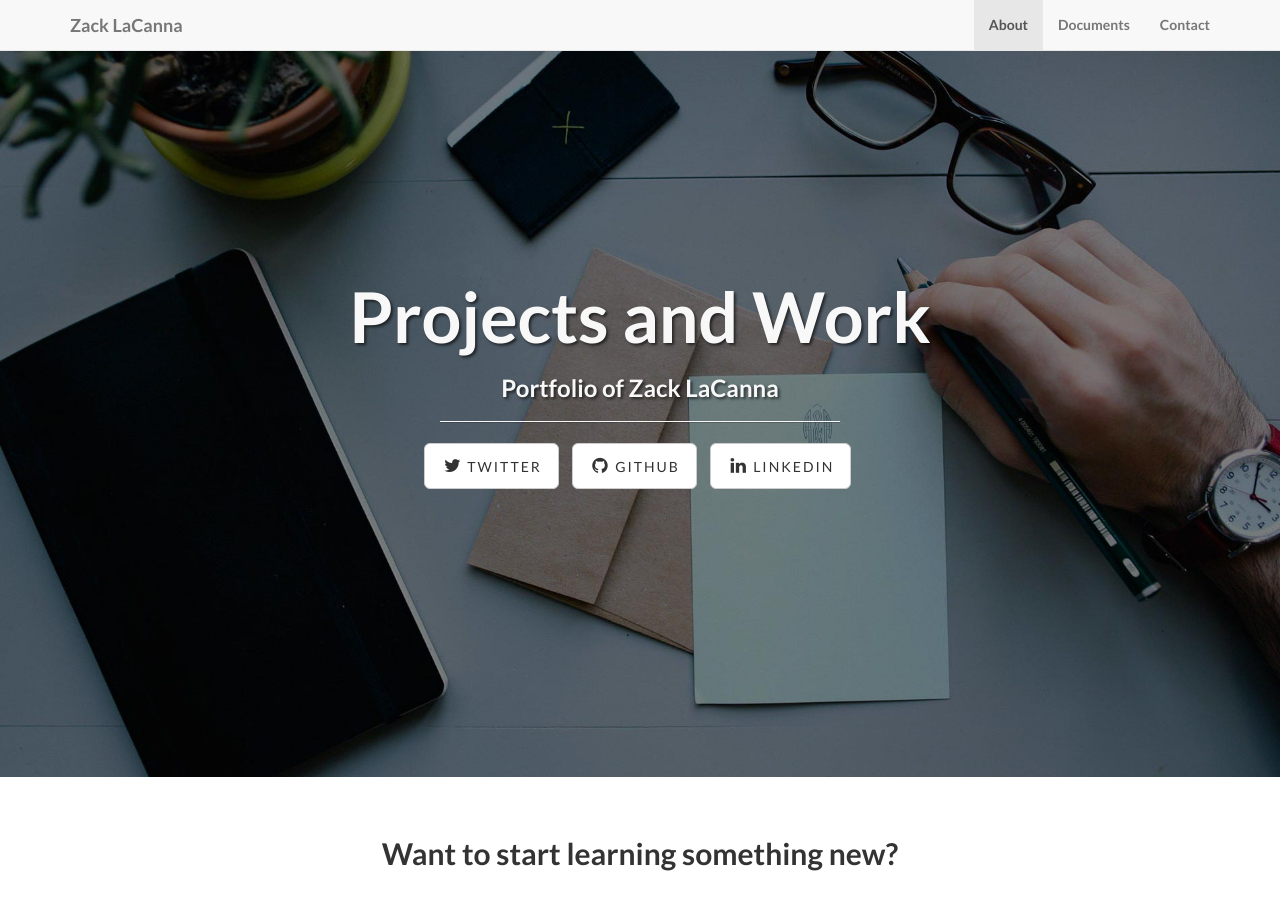
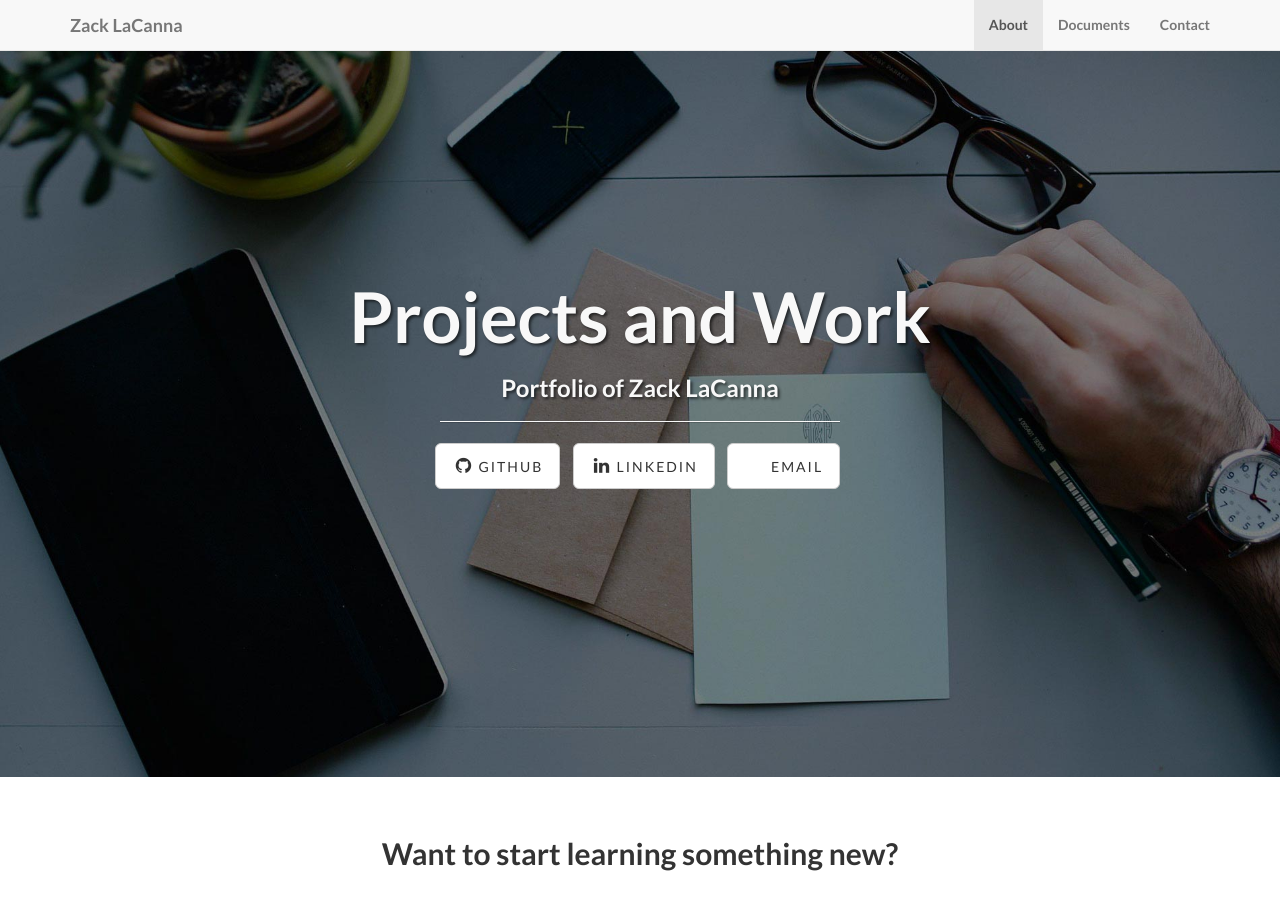
Before and after one commit to zacklacanna/mindee-website, a Jekyll site: the page built from index.html, in a window 1280 px wide and 900 px high. Built offline with Jekyll 4.4.1, drawn with Linux system fonts in a browser that asks for light colours; nearby versions of some CDN libraries; library files that are not in the unit come from our copies.

Commit message:
Update _config.yml

```diff
--- a/_config.yml
+++ b/_config.yml
@@ -22,9 +22,9 @@ permalink: pretty
 # ----------------------- #
 
 social:
-  - title: twitter
-    url: https://twitter.com/SBootstrap
   - title: github
     url: https://github.com/zacklacanna
   - title: linkedin
     url: https://linkedin.com/in/zacklacanna
+  - title: email
+    url: mailto:zacklacanna23@gmail.com
```
